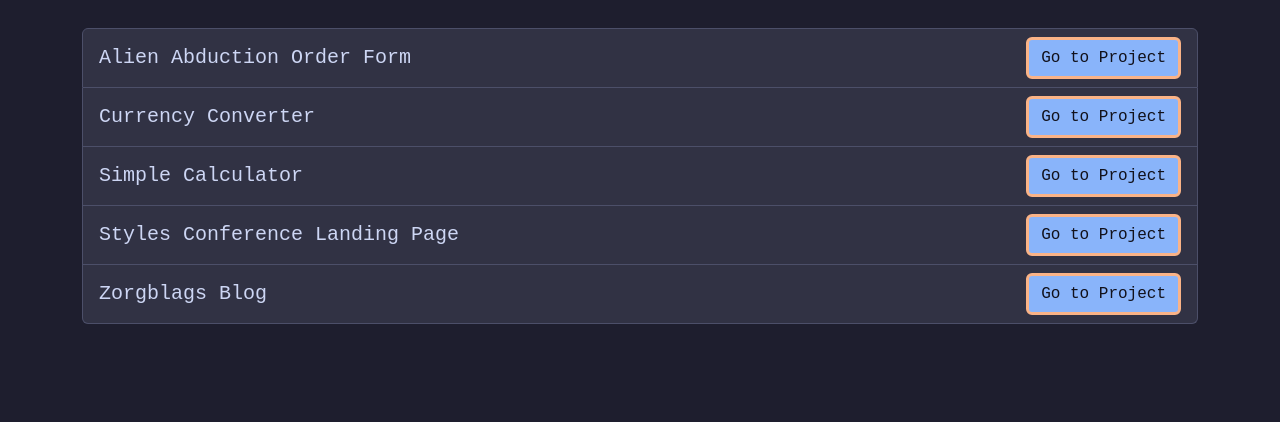
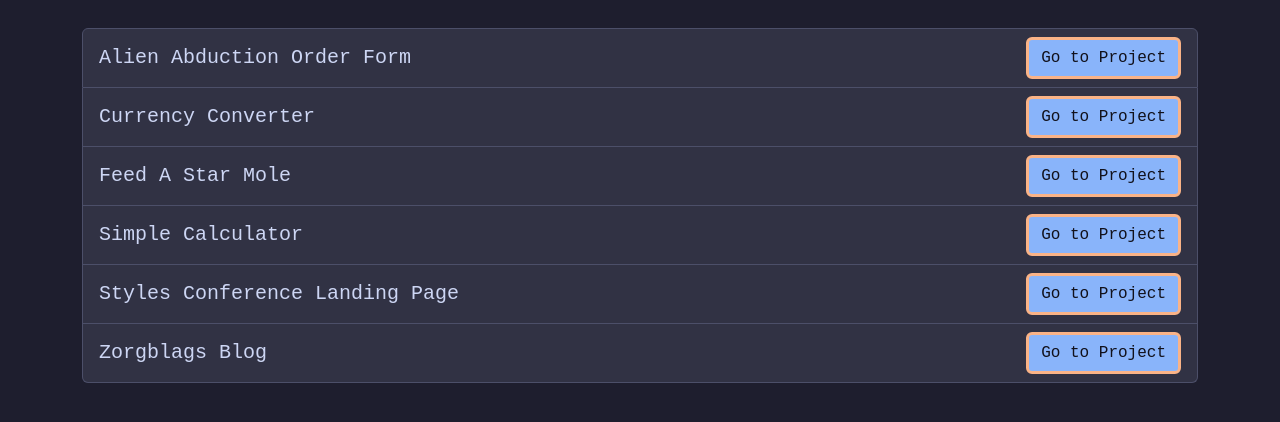
Before and after one commit to ShyamGadde/webdev-mini-projects, a plain HTML site: page index.html in a window 1280 px wide. Shown: the part 116-538 px from the top of the page. Drawn offline with nearby package versions, Linux system fonts and the light colour scheme.

Commit message:
Update links

```diff
--- a/index.html
+++ b/index.html
@@ -35,6 +35,12 @@
         </li>
         <li class="list-group-item">
           <div class="project-item">
+            <h5>Feed A Star Mole</h5>
+            <a href="./feed-a-star-mole" class="btn btn-light">Go to Project</a>
+          </div>
+        </li>
+        <li class="list-group-item">
+          <div class="project-item">
             <h5>Simple Calculator</h5>
             <a href="./simple-calculator" class="btn btn-light"
               >Go to Project</a
```
